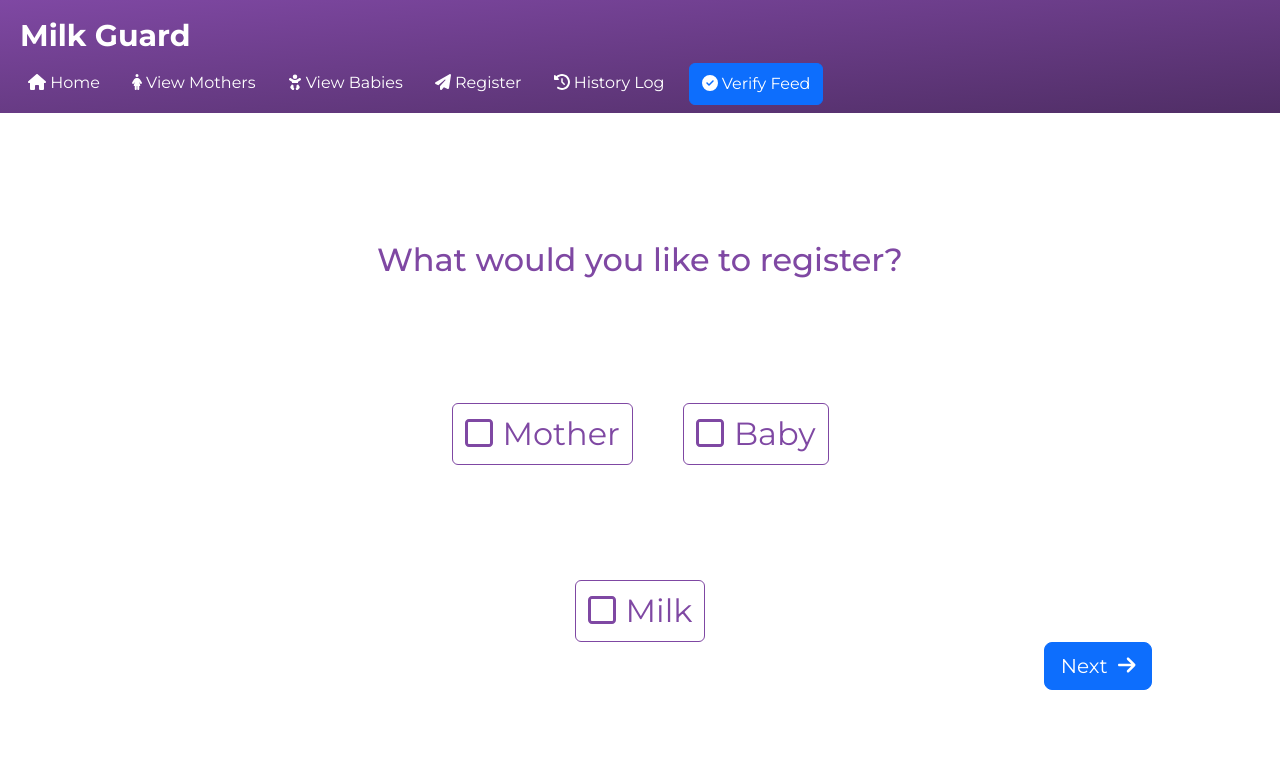
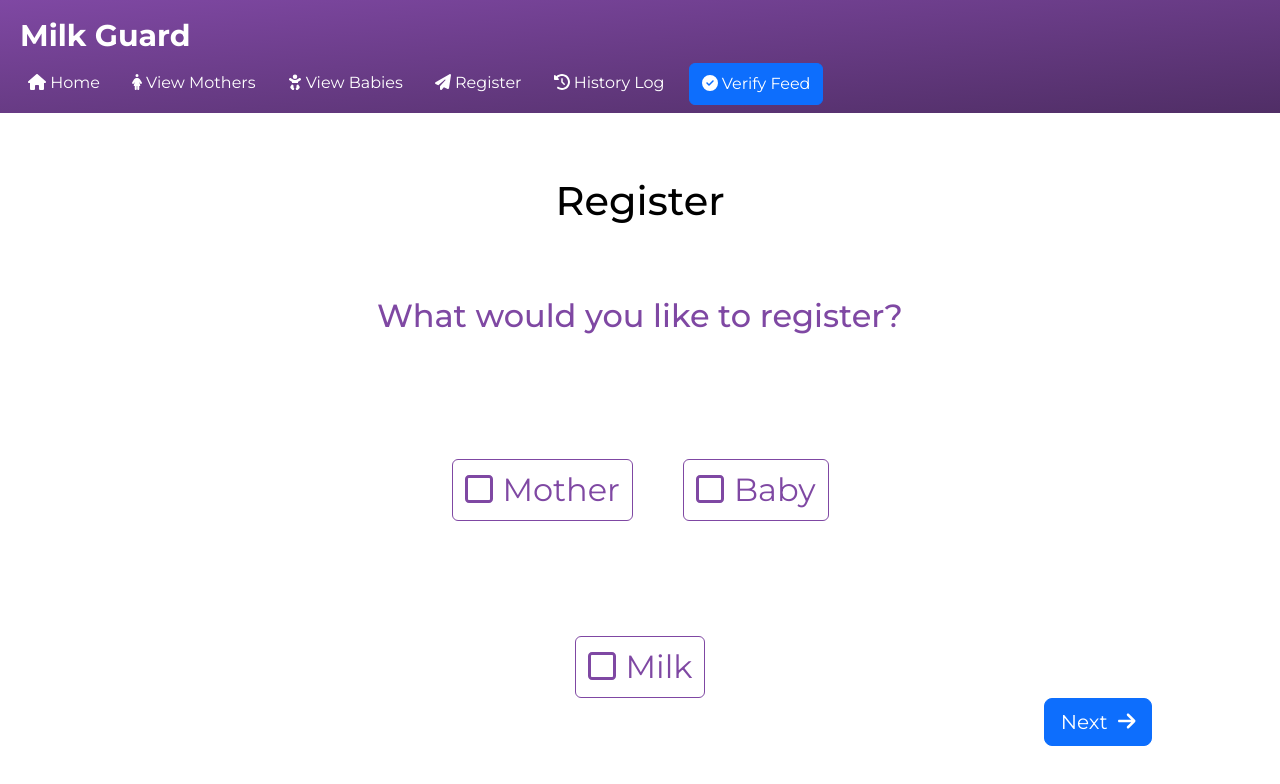
Before and after one commit to meeistom/capstone-project-2024-t3-3900h15bcatdevs, a React (Create React App) app in the folder frontend/: page /register in a window 1280 px wide. Shown: the top 784 px of the page. Built offline with nearby package versions, Linux system fonts and the light colour scheme.

Commit message:
added next registration page

```diff
--- a/frontend/src/Pages/Register.jsx
+++ b/frontend/src/Pages/Register.jsx
@@ -1,4 +1,6 @@
 import { React, useState} from "react";
+import { useNavigate } from "react-router-dom";
+
 import "bootstrap/dist/css/bootstrap.min.css";
 import "../index.css";
 
@@ -12,6 +14,8 @@ import { faArrowRight } from "@fortawesome/free-solid-svg-icons";
 export { Register };
 
 function Register() {
+  const navigate = useNavigate();
+
   const title = "What would you like to register?";
   const [checked, setChecked] = useState([false, false, false]);
 
@@ -26,6 +30,9 @@ function Register() {
     <>
       <section id="Home">
         <Navibar />
+        <div className="register-title">
+            <h1>{"Register"}</h1>
+        </div>
         <div className="register-selection-container">
           <div className='title'>
               <h2>{title}</h2>
@@ -79,16 +86,23 @@ function Register() {
               <span style={{ marginLeft: '10px' }}>Milk</span>
             </ToggleButton>
           </div>
-          <div className='button-container'>
+        </div>
+        <div className='next-button-container'>
           <Button
             variant="primary"
             size="lg"
+            onClick={() => { // Check if at least one is checked
+              if (checked[0] || checked[1] || checked[2]) {
+                navigate("/register_mother");
+              } else {
+                alert("Please select at least one option.");
+              }
+          }}
             >
             <span style={{ marginRight: '10px' }}>Next</span>
             <FontAwesomeIcon icon={faArrowRight} />
           </Button>
         </div>
-        </div>
       </section>
     </>
   );
--- a/frontend/src/Pages/RegisterMother.jsx
+++ b/frontend/src/Pages/RegisterMotherBabyMilk.jsx
@@ -16,6 +16,10 @@ function RegisterMother() {
     <>
       <section id="Home">
         <Navibar />
+        <div className="register-title">
+            <h1>{"Register"}</h1>
+        </div>
+
       </section>
     </>
   );
--- a/frontend/src/app.jsx
+++ b/frontend/src/app.jsx
@@ -4,7 +4,7 @@ import { Home } from "./Pages/Home";
 import { ViewMothers } from "./Pages/ViewMothers";
 import { ViewBabies } from "./Pages/ViewBabies";
 import { Register } from "./Pages/Register";
-import { RegisterMother } from "./Pages/RegisterMother";
+import { RegisterMother } from "./Pages/RegisterMotherBabyMilk";
 import { HistoryLog } from "./Pages/HistoryLog";
 import { VerifyFeed } from "./Pages/VerifyFeed";
 
--- a/frontend/src/index.css
+++ b/frontend/src/index.css
@@ -104,6 +104,12 @@ body {
 
 }
 
+.register-title {
+  color: #000000;
+  margin-top: 5%;
+  text-align: center;
+}
+
 .register-selection-container {
   display: flex;
   /* justify-content: center;
@@ -113,10 +119,10 @@ body {
 }
 
 .register-selection-container .title {
-  font-size: xx-large;
+  font-size: large;
   color: #7f48a3;
   text-align: center;
-  margin-top: 10%;
+  margin-top: 5%;
 }
 
 .register-selection-container .checkbox-container {
@@ -155,8 +161,9 @@ body {
   margin-top: 5%;
 }
 
-.button-container {
+.next-button-container {
   display: flex;
   justify-content: right;
   margin-right: 10%;
+  align-items: end;
 }
```
Lines whose indentation alone changed are shown as unchanged.
